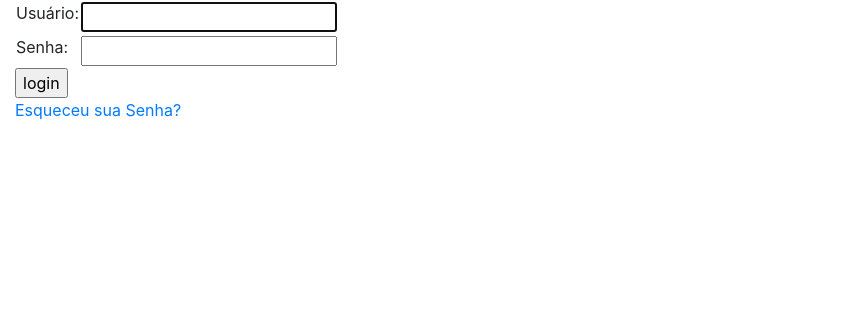
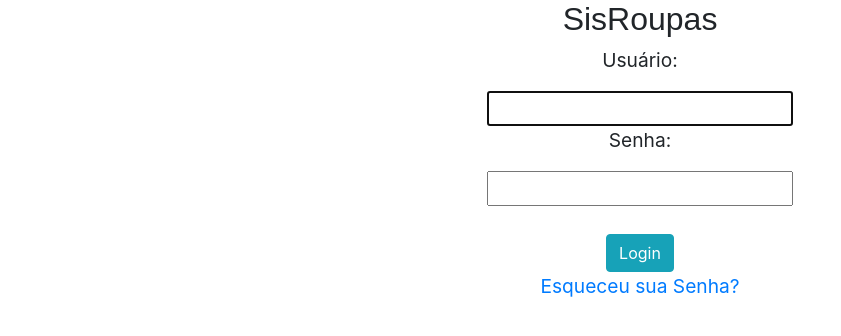
Before and after one commit to denilsonxds/SisRoupas3, a Django app: page /accounts/login/ in a window 1280 px wide. Shown: the top 336 px of the page, without its empty margins (0-841 px from the left). Run offline with Django 3.2, Linux system fonts and the light colour scheme; parts of the project's set-up code (start-up, migrations or seed data) failed here and were passed over; some libraries are stand-ins or nearby versions.

Commit message:
atualizando template login

```diff
--- a/static/bootstrap/css/sla.css
+++ b/static/bootstrap/css/sla.css
@@ -0,0 +1,9 @@
+.container {
+    width: 150vw;
+    height: 150vh;
+    background: #6C7A89;
+    display: flex;
+    flex-direction: row;
+    justify-content: center;
+    align-items: center
+}
--- a/templates/registration/login.html
+++ b/templates/registration/login.html
@@ -2,39 +2,55 @@
 
 {% block main %}
 
+<div style="text-align: center; font-size: larger;">
+    <strong><h2 style="font-family: sans-serif;">SisRoupas</h2></strong>
     {% if form.errors %}
-<p>Usuário ou Senha inválidos. Por favor, tente novamente.</p>
+    <p class="font-weight-lighter" style="color: red;">Usuário ou Senha inválidos. Por favor, tente novamente.</p>
     {% endif %}
 
     {% if next %}
         {% if user.is_authenticated %}
-    <p>Sua conta não tem acesso a esta página. Para prosseguir,
+        <p class="font-weight-lighter">Sua conta não tem acesso a esta página. Para prosseguir,
         faça o login com uma conta que tenha acesso.</p>
         {% else %}
-    <p>Faça o login para ver esta página.</p>
+        <p class="font-weight-lighter">Faça o login para ver esta página.</p>
         {% endif %}
     {% endif %}
+<div>
 
 <form method="post" action="{% url 'login' %}">
 {% csrf_token %}
-<table>
-<tr>
-    <td>{{ form.username.label_tag }}</td>
-    <td>{{ form.username }}</td>
-</tr>
+    <div>
+        <div class="control-group">
+            <label class="control-label" for="id_username">
+                {{ form.username.label_tag }}
+            </label>
+            <div class="controls">
+                {{ form.username }}
+            </div>
+        </div>
 
-<tr>
-    <td>{{ form.password.label_tag }}</td>
-    <td>{{ form.password }}</td>
-</tr>
+        <div class="control-group">
+            <label class="control-label" for="id_password">
+                {{ form.password.label_tag }}
+            </label>
+            <div class="controls">
+                {{ form.password }}
+            </div>
+        </div>
 
-</table>
+        <div class="control-group">
+            <div class="controls">
+            <br>
+                <button type="submit" class="btn btn-info">Login</button>
+                <input type="hidden" name="next" value="{{ next }}" />
+            </div>
+        </div>
+    </div>
 
-<input type="submit" value="login">
-<input type="hidden" name="next" value="{{ next }}">
 </form>
 
 {# Assumes you setup the password_reset view in your URLconf #}
-<p><a href="{% url 'password_reset' %}">Esqueceu sua Senha?</a></p>
+<strong><p class="font-weight-lighter"><a href="{% url 'password_reset' %}">Esqueceu sua Senha?</a></p></strong>
 
 {% endblock %}
--- a/website/templates/website/menu.html
+++ b/website/templates/website/menu.html
@@ -2,7 +2,7 @@
     <div class="col-12">
         <ul class="nav nav-pills nav-fill">
             <li class="nav-item">
-                <a class="nav-link active" href="#">Home</a>
+                <a class="nav-link active" href="{% url 'website_home' %}">Home</a>
             </li>
             <li class="nav-item">
                 <a class="nav-link" href="{% url 'website_roupas_details'%}">Roupas</a>
```
Also changed, not shown: website/templates/website/base.html (+5 -2 lines), website/templates/website/index.html (+9 -4 lines), website/templates/website/roupas_details.html (+16 -6 lines), website/templates/website/sobre.html (+34 -2 lines), db.sqlite3. Lines whose indentation alone changed are shown as unchanged.
